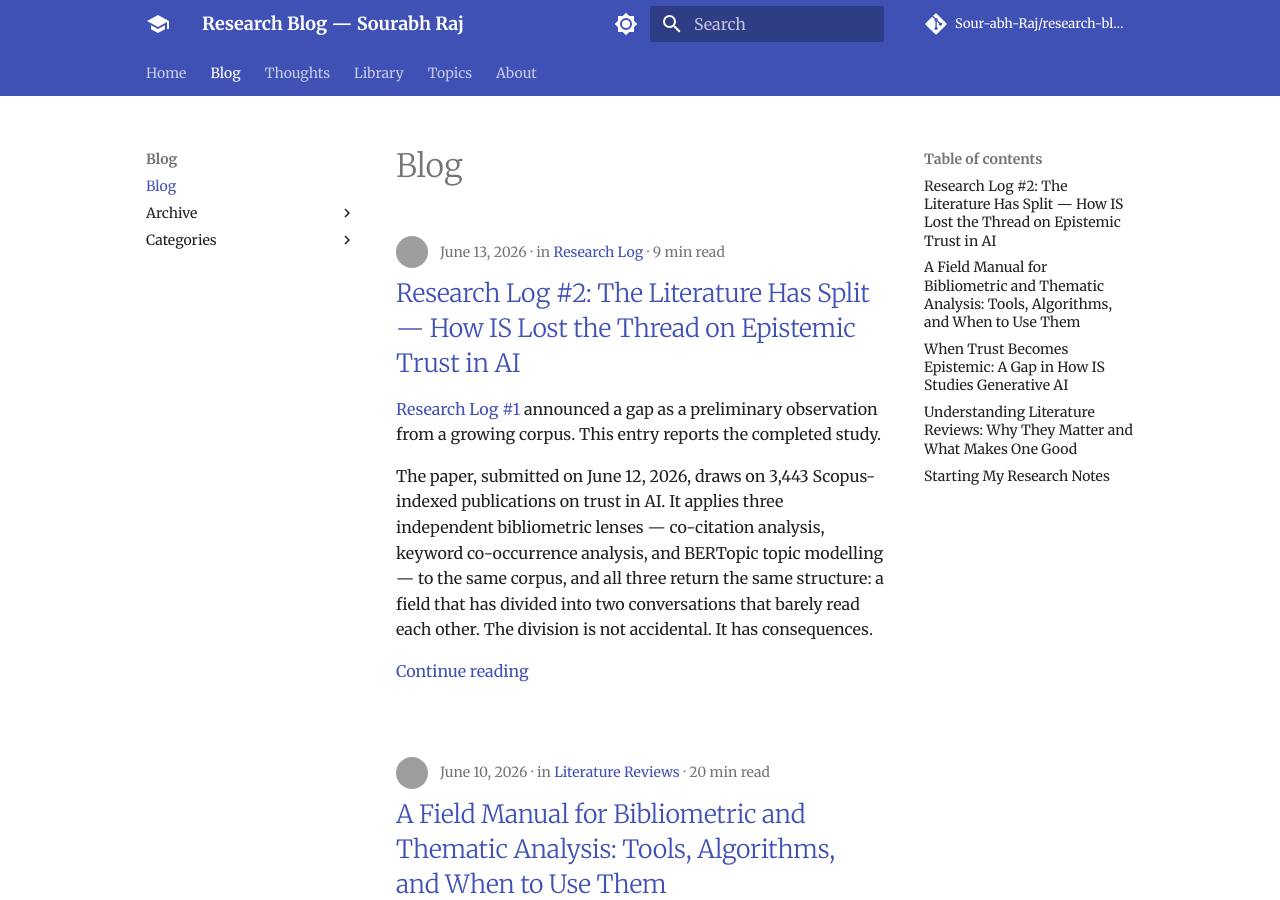
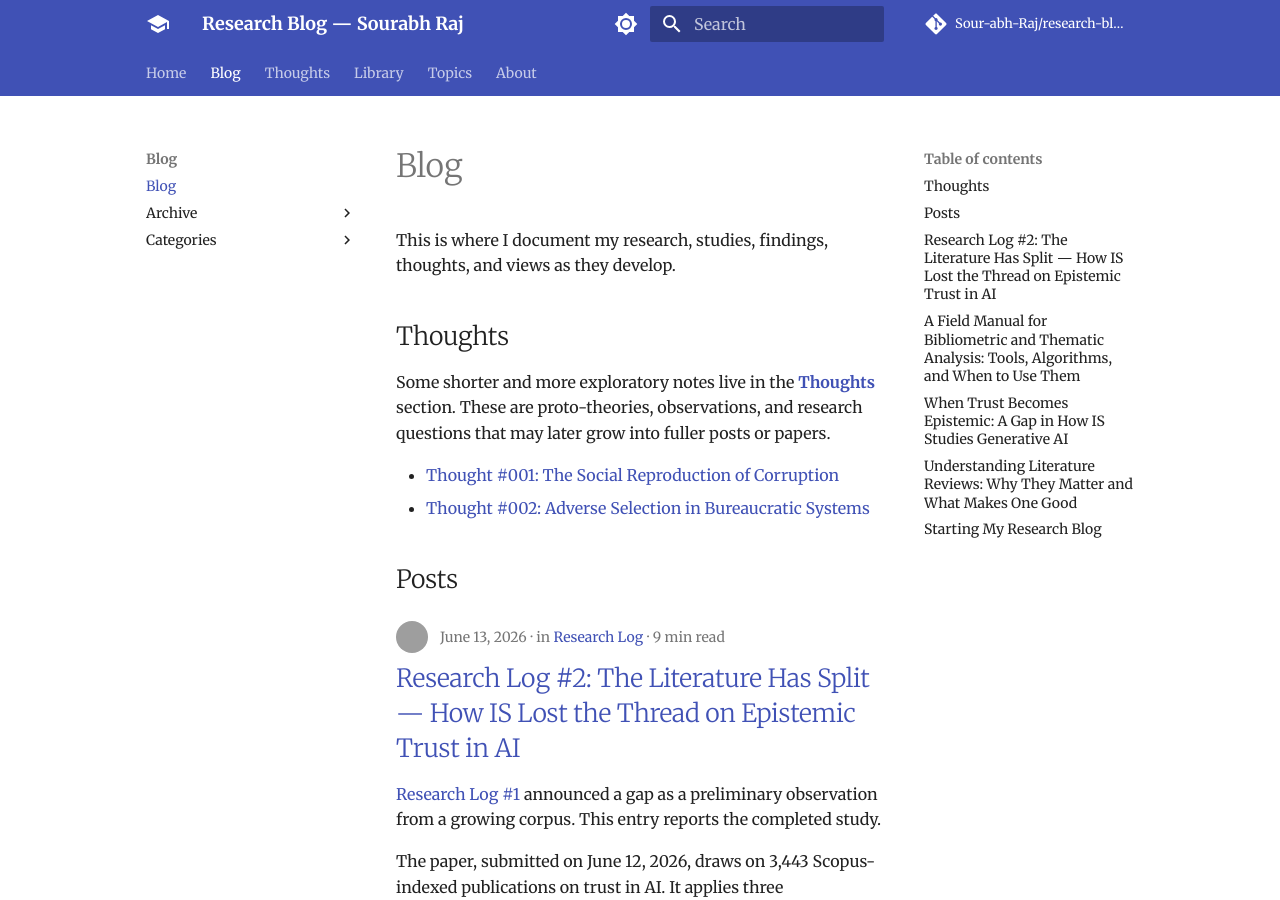
Before and after one commit to Sour-abh-Raj/research-notes, an MkDocs documentation site: the page built from docs/blog/index.md, in a window 1280 px wide and 900 px high. Built offline with MkDocs 1.6.1 and Material for MkDocs 9.7.7, drawn with Linux system fonts in a browser that asks for light colours; comment, search, counter and statistics services are not loaded; some of the changed text lies outside the part shown; grey boxes are pictures that could not be loaded.

Commit message:
Surface thoughts and update welcome copy

```diff
--- a/docs/blog/index.md
+++ b/docs/blog/index.md
@@ -1 +1,12 @@
 # Blog
+
+This is where I document my research, studies, findings, thoughts, and views as they develop.
+
+## Thoughts
+
+Some shorter and more exploratory notes live in the **[Thoughts](../thoughts/index.md)** section. These are proto-theories, observations, and research questions that may later grow into fuller posts or papers.
+
+- [Thought #001: The Social Reproduction of Corruption](../thoughts/thought-001-corruption-socialization-loop.md)
+- [Thought #002: Adverse Selection in Bureaucratic Systems](../thoughts/thought-002-adverse-selection-bureaucracy.md)
+
+## Posts
```
Also changed, not shown: docs/blog/posts/welcome.md (+2 -2 lines), state/agent-log.md (+23 -0 lines), state/current-state.md (+4 -2 lines).
